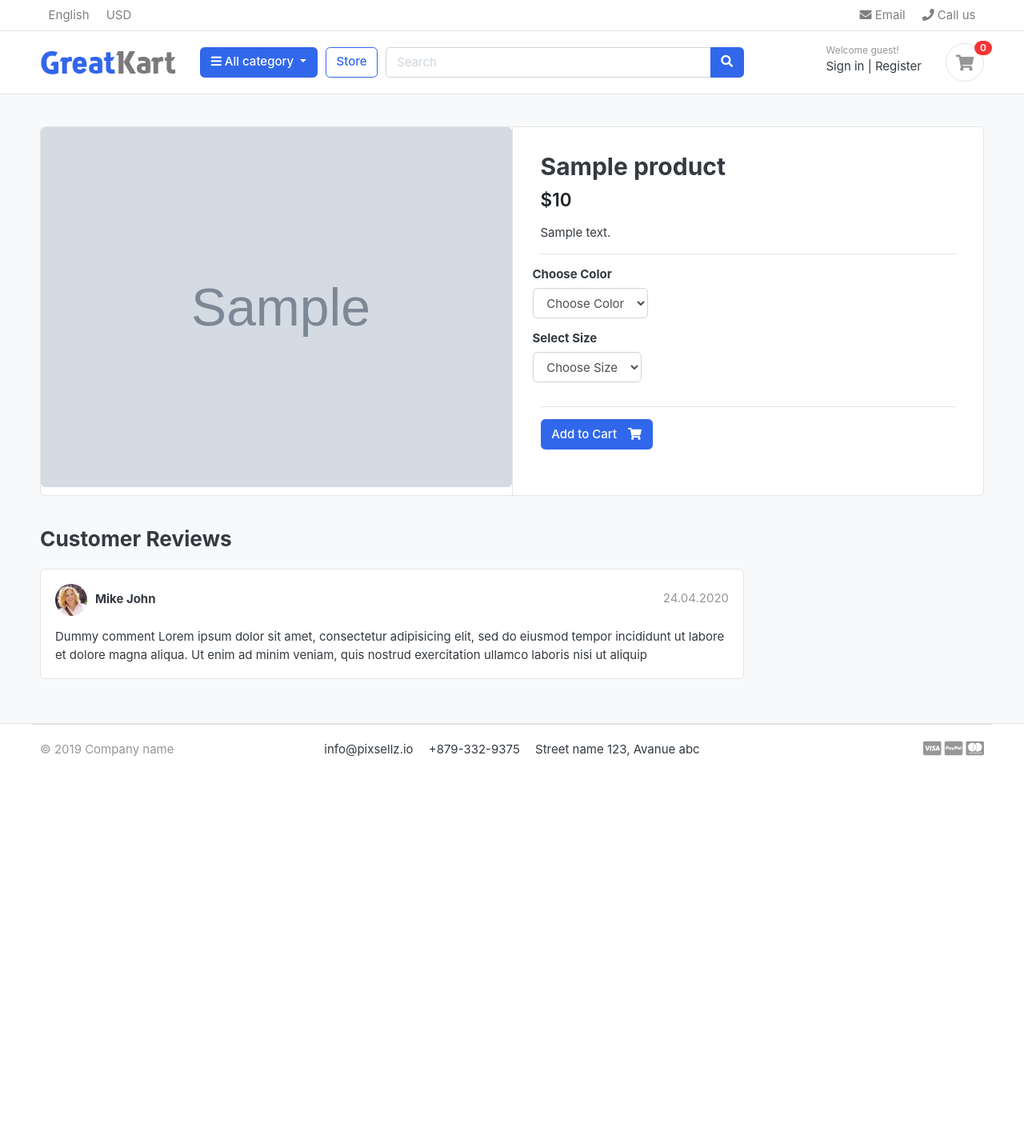
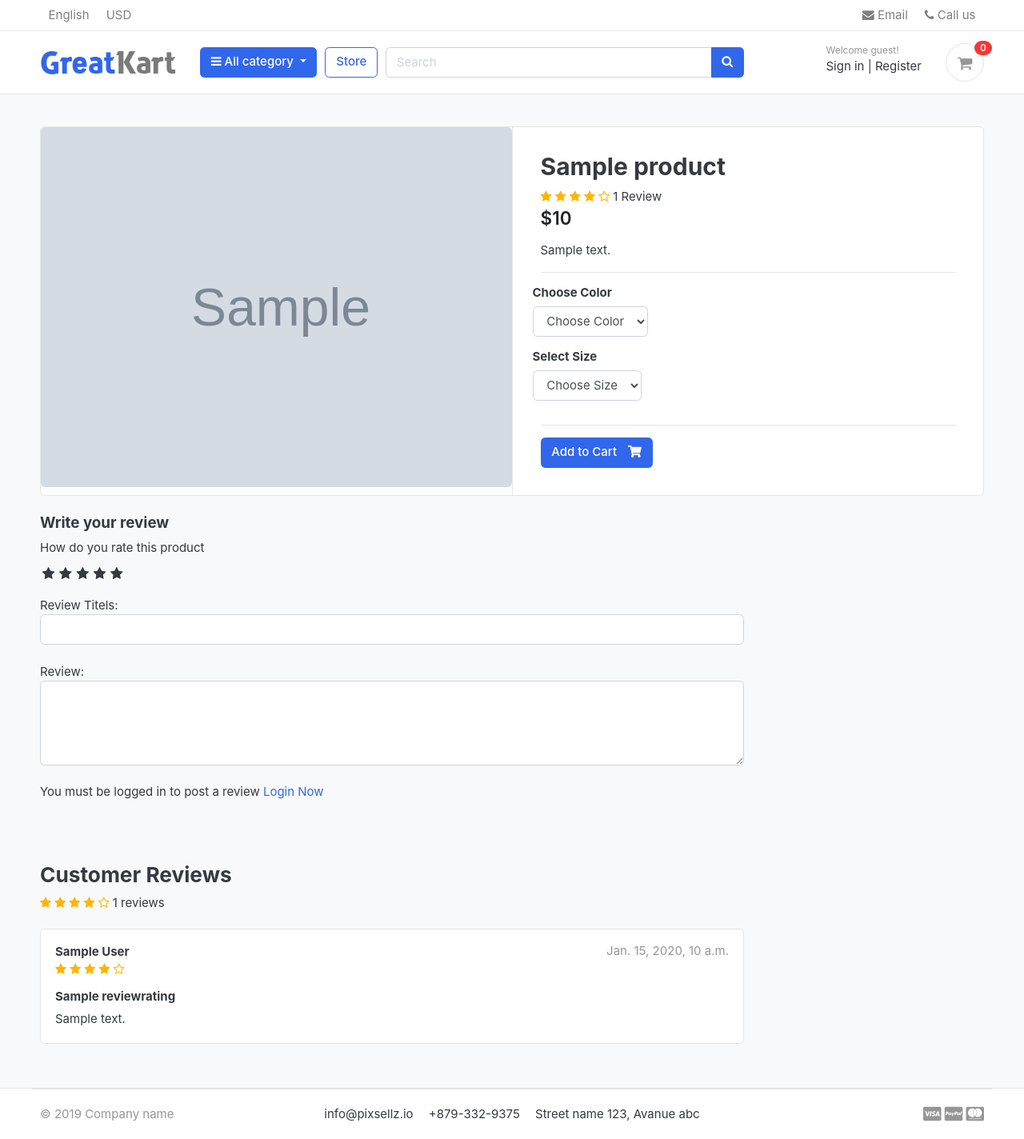
Before and after one commit to neerajpayashy/greatkart-django, a Django app: a page that uses templates/base.html in a window 1280 px wide. Shown: the whole page at 80% size. Before the commit the page ends 946 px from the top, so only its background shows below. Run offline with Django 3.2, Linux system fonts and the light colour scheme; tables that the repository leaves empty hold one stand-in row (values such as "Sample post"); grey boxes marked "Sample" are stand-in pictures; some libraries are stand-ins or nearby versions; some web fonts are replaced.

Commit message:
Review and Rating

```diff
--- a/accounts/models.py
+++ b/accounts/models.py
@@ -56,6 +56,9 @@ class Account(AbstractBaseUser):
 
     objects = MyAccountManager()
 
+    def full_name(self):
+        return f'{self.first_name} {self.last_name}'
+
     def __str__(self):
         return self.email
 
--- a/greatkart/settings.py
+++ b/greatkart/settings.py
@@ -143,5 +143,5 @@ MESSAGE_TAGS = {
 EMAIL_HOST = 'smtp.gmail.com'
 EMAIL_PORT = 587
 EMAIL_HOST_USER = 'neerajpayashy@gmail.com'
-EMAIL_HOST_PASSWORD = 'EMAIL_HOST_USER'
+EMAIL_HOST_PASSWORD = 'Neer@j2o19'
 EMAIL_USE_TLS = True
--- /dev/null
+++ b/greatkart/static/css/custom.css
@@ -0,0 +1,52 @@
+/* hide radio button */
+
+.rate > input{
+  display: none;
+}
+
+.rate {
+  display: inline-block;
+  border : 0;
+}
+
+.rate > label{
+  float: right;
+}
+
+/* showing starts */
+
+.rate > label:before{
+  display: inline-block;
+  font-size: 1.1rem;
+  font-family: FontAwesome;
+  content: "\f005";
+  margin: 0;
+  padding: 0.3rem .2rem;
+  cursor: pointer;
+}
+
+
+/* half star */
+
+.rate .half:before{
+  content: "\f089";
+  position: absolute;
+  padding-right: 0;
+
+}
+
+/* click and hover */
+input:checked ~ label, label:hover ~ label{
+  color: #ffb503;
+}
+
+/* hover highlite */
+
+input:checked + label:hover, input:checked ~ label:hover, input:checked ~ label:hover~ label,
+label:hover ~ input:checked ~ label{
+  color : #cc9000;
+}
+
+.rating-star i{
+  color: #ffb503 !important;
+}
--- a/store/admin.py
+++ b/store/admin.py
@@ -1,5 +1,5 @@
 from django.contrib import admin
-from .models import Product, Variation
+from .models import Product, Variation, ReviewRating
 
 # Register your models here.
 class ProductAdmin(admin.ModelAdmin):
@@ -13,3 +13,4 @@ class variationAdmin(admin.ModelAdmin):
 
 admin.site.register(Product, ProductAdmin)
 admin.site.register(Variation, variationAdmin)
+admin.site.register(ReviewRating)
--- a/store/urls.py
+++ b/store/urls.py
@@ -8,4 +8,5 @@ urlpatterns = [
     path('category/<slug:category_slug>/', views.store, name='products_by_category'),
     path('category/<slug:category_slug>/<slug:product_slug>/', views.product_detail, name='product_detail'),
     path('search', views.search, name = 'search'),
+    path('submit_review/<int:product_id>/', views.submit_review, name='submit_review'),
 ]
--- a/store/views.py
+++ b/store/views.py
@@ -1,11 +1,14 @@
-from django.shortcuts import render, get_object_or_404
-from .models import Product
+from django.shortcuts import render, get_object_or_404, redirect
+from .models import Product, ReviewRating
 from category.models import Category
 from carts.models import CartItem
 from carts.views import _cart_id
 from django.core.paginator import EmptyPage, PageNotAnInteger, Paginator
 from django.http import HttpResponse
 from django.db.models import Q
+from .forms import ReviewForms
+from django.contrib import messages
+from orders.models import OrderProduct
 # Create your views here.
 
 def store(request, category_slug=None):
@@ -40,9 +43,22 @@ def product_detail(request, category_slug, product_slug):
     except Exception as e:
         raise e
 
+    if request.user.is_authenticated:
+        try:
+            orderproduct = OrderProduct.objects.filter(user=request.user, product_id=single_product.id).exists()
+        except OrderProduct.DoesNotExist:
+            orderproduct = None
+    else:
+        orderproduct = None
+
+    # Get the # REVIEW
+    reviews = ReviewRating.objects.filter(product_id=single_product.id, status=True)
+
     context = {
     'single_product': single_product,
     'in_cart': in_cart,
+    'orderproduct': orderproduct,
+    'reviews': reviews
     }
     return render(request, 'store/product_detail.html', context)
 
@@ -57,3 +73,27 @@ def search(request):
         'product_count' : product_count,
     }
     return render(request, 'store/store.html', context)
+
+
+def submit_review(request, product_id):
+    url = request.META.get('HTTP_REFERER')
+    if request.method == "POST":
+        try:
+            reviews = ReviewRating.objects.get(user__id=request.user.id, product__id=product_id)
+            form = ReviewForms(request.POST, instance=reviews)
+            form.save()
+            messages.success(request, 'Thank You! Your review has been updated')
+            return redirect(url)
+        except ReviewRating.DoesNotExist:
+            form = ReviewForms(request.POST)
+            if form.is_valid():
+                data = ReviewRating()
+                data.subject = form.cleaned_data['subject']
+                data.rating = form.cleaned_data['rating']
+                data.review = form.cleaned_data['review']
+                data.ip = request.META.get('REMOTE_ADDR')
+                data.product_id = product_id
+                data.user_id = request.user.id
+                data.save()
+                messages.success(request, 'Thank You! Your review has been submitted.')
+                return redirect(url)
--- a/templates/base.html
+++ b/templates/base.html
@@ -24,6 +24,9 @@
 <!-- custom style -->
 <link href="{% static 'css/ui.css' %}" rel="stylesheet" type="text/css"/>
 <link href="{% static 'css/responsive.css' %}" rel="stylesheet" media="only screen and (max-width: 1200px)" />
+
+<link href="{% static 'css/custom.css' %}" rel="stylesheet" type="text/css"/>
+<link rel="stylesheet" href="https://cdnjs.cloudflare.com/ajax/libs/font-awesome/4.7.0/css/font-awesome.min.css">
 
 <!-- custom javascript -->
 <script src="{% static 'js/script.js' %}" type="text/javascript"></script>
--- a/templates/store/product_detail.html
+++ b/templates/store/product_detail.html
@@ -25,7 +25,16 @@
 				<article class="content-body">
 
 				<h2 class="title">{{single_product.product_name}}</h2>
-
+				<div class = "rating-star">
+					<span>
+						<i class="fa fa-star{% if single_product.averageReview < 0.5 %}-o{% elif single_product.averageReview >= 0.5 and single_product.averageReview < 1 %}-half-o {% endif %}" aria-hidden="true"></i>
+						<i class="fa fa-star{% if single_product.averageReview < 1.5 %}-o{% elif single_product.averageReview >= 1.5 and single_product.averageReview < 2 %}-half-o {% endif %}" aria-hidden="true"></i>
+						<i class="fa fa-star{% if single_product.averageReview < 2.5 %}-o{% elif single_product.averageReview >= 2.5 and single_product.averageReview < 3 %}-half-o {% endif %}" aria-hidden="true"></i>
+						<i class="fa fa-star{% if single_product.averageReview < 3.5 %}-o{% elif single_product.averageReview >= 3.5 and single_product.averageReview < 4 %}-half-o {% endif %}" aria-hidden="true"></i>
+						<i class="fa fa-star{% if single_product.averageReview < 4.5 %}-o{% elif single_product.averageReview >= 4.5 and single_product.averageReview < 5 %}-half-o {% endif %}" aria-hidden="true"></i>
+					</span>
+					<span>{{single_product.countReview}} Review</span>
+					</div>
 				<div class="mb-3">
 					<var class="price h4">${{single_product.price}}</var>
 				</div>
@@ -74,29 +83,90 @@
 <div class="row">
 			<div class="col-md-9">
 
-	<header class="section-heading">
-		<h3>Customer Reviews </h3>
 
-	</header>
+
+	<form class="" action="{% url 'submit_review' single_product.id %}" method="POST">
+		{% csrf_token %}
+		<h5>Write your review</h5>
+		<div class="">
+			<!-- raiting stars -->
+
+			<label for="">How do you rate this product</label>
+			<br>
+			<div class="rate">
+				<input type="radio" name="rating" id="rating10" value="5" required><label for="rating10" title="5"></label>
+				<input type="radio" name="rating" id="rating9" value="4.5" required><label for="rating9" title="4.5" class="half"></label>
+				<input type="radio" name="rating" id="rating8" value="4" required><label for="rating8" title="4"></label>
+				<input type="radio" name="rating" id="rating7" value="3.5" required><label for="rating7" title="3.5" class="half"></label>
+				<input type="radio" name="rating" id="rating6" value="3" required><label for="rating6" title="3"></label>
+				<input type="radio" name="rating" id="rating5" value="2.5" required><label for="rating5" title="2.5" class="half"></label>
+				<input type="radio" name="rating" id="rating4" value="2" required><label for="rating4" title="2"></label>
+				<input type="radio" name="rating" id="rating3" value="1.5" required><label for="rating3" title="1.5" class="half"></label>
+				<input type="radio" name="rating" id="rating2" value="1" required><label for="rating2" title="1"></label>
+				<input type="radio" name="rating" id="rating1" value="0.5" required><label for="rating1" title="0.5" class="half"></label>
+			</div>
+			<br>
+			Review Titels:
+			<input type="text" class="form-control" name="subject">
+			<br>
+			Review:
+			<textarea name="review" rows="4" class="form-control"></textarea>
+			<br>
+			{% if user.is_authenticated %}
+				{% if orderproduct %}
+					<input type="submit" value="Submit Review" class="btn btn-primary">
+				{% else %}
+					<p>You must purchase this product to post a review</p>
+				{% endif %}
+			{% else %}
+			<p>You must be logged in to post a review <span> <a href="{% url 'login' %}">Login Now</a></span></p>
+			{% endif %}
+			<br>
+		</div>
+{% include 'includes/alerts.html' %}
+	</form>
+<br>
+<header class="section-heading">
+	<h3>Customer Reviews </h3>
+	<div class = "rating-star">
+		<span>
+			<i class="fa fa-star{% if single_product.averageReview < 0.5 %}-o{% elif single_product.averageReview >= 0.5 and single_product.averageReview < 1 %}-half-o {% endif %}" aria-hidden="true"></i>
+			<i class="fa fa-star{% if single_product.averageReview < 1.5 %}-o{% elif single_product.averageReview >= 1.5 and single_product.averageReview < 2 %}-half-o {% endif %}" aria-hidden="true"></i>
+			<i class="fa fa-star{% if single_product.averageReview < 2.5 %}-o{% elif single_product.averageReview >= 2.5 and single_product.averageReview < 3 %}-half-o {% endif %}" aria-hidden="true"></i>
+			<i class="fa fa-star{% if single_product.averageReview < 3.5 %}-o{% elif single_product.averageReview >= 3.5 and single_product.averageReview < 4 %}-half-o {% endif %}" aria-hidden="true"></i>
+			<i class="fa fa-star{% if single_product.averageReview < 4.5 %}-o{% elif single_product.averageReview >= 4.5 and single_product.averageReview < 5 %}-half-o {% endif %}" aria-hidden="true"></i>
+		</span>
+			<span>{{single_product.countReview}} reviews</span>
+		</div>
+</header>
+
+{% for review in reviews %}
 
 	<article class="box mb-3">
 		<div class="icontext w-100">
-			<img src="{% static './images/avatars/avatar1.jpg' %}" class="img-xs icon rounded-circle">
+			<!-- <img src="{% static './images/avatars/avatar1.jpg' %}" class="img-xs icon rounded-circle"> -->
 			<div class="text">
-				<span class="date text-muted float-md-right">24.04.2020 </span>
-				<h6 class="mb-1">Mike John </h6>
-
+				<span class="date text-muted float-md-right">{{review.created_at}}</span>
+				<h6 class="mb-1">{{review.user.full_name}}</h6>
+				<div class = "rating-star">
+					<span>
+						<i class="fa fa-star{% if review.rating == 0.5 %}-half-o{% elif review.rating < 1 %}-o {% endif %}" aria-hidden="true"></i>
+						<i class="fa fa-star{% if review.rating == 1.5 %}-half-o{% elif review.rating < 2 %}-o {% endif %}" aria-hidden="true"></i>
+						<i class="fa fa-star{% if review.rating == 2.5 %}-half-o{% elif review.rating < 3 %}-o {% endif %}" aria-hidden="true"></i>
+						<i class="fa fa-star{% if review.rating == 3.5 %}-half-o{% elif review.rating < 4 %}-o {% endif %}" aria-hidden="true"></i>
+						<i class="fa fa-star{% if review.rating == 4.5 %}-half-o{% elif review.rating < 5 %}-o {% endif %}" aria-hidden="true"></i>
+					</span>
+				</div>
 			</div>
 		</div> <!-- icontext.// -->
 		<div class="mt-3">
+			<h6>{{review.subject}}</h6>
 			<p>
-				Dummy comment Lorem ipsum dolor sit amet, consectetur adipisicing elit, sed do eiusmod
-				tempor incididunt ut labore et dolore magna aliqua. Ut enim ad minim veniam,
-				quis nostrud exercitation ullamco laboris nisi ut aliquip
+				{{review.review}}
 			</p>
 		</div>
 	</article>
-
+{% endfor %}
 
 
 	</div> <!-- col.// -->
```
Also changed, not shown: store/forms.py (added, +8 -0 lines), store/models.py (+30 -0 lines), store/migrations/0003_reviewrating.py (added).
